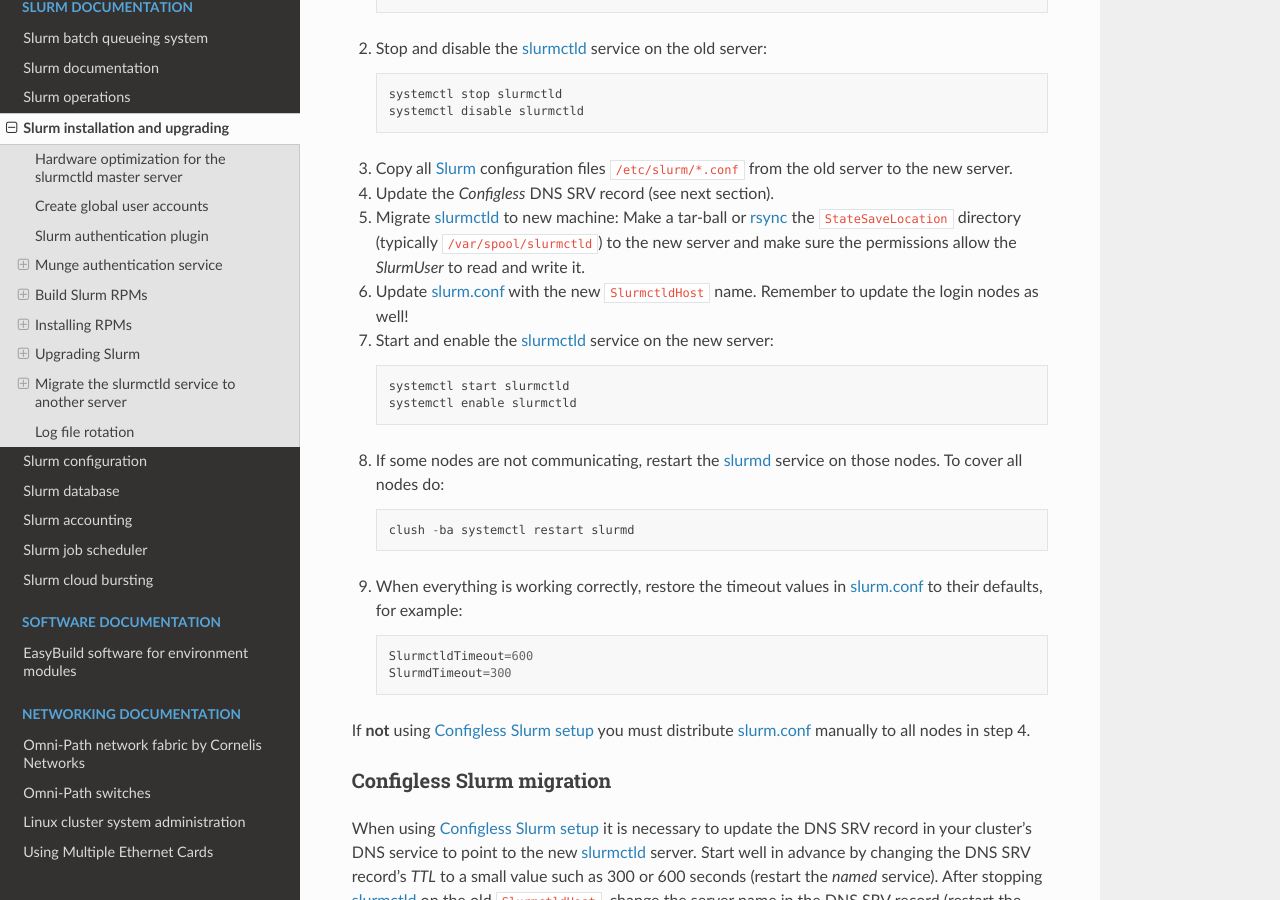
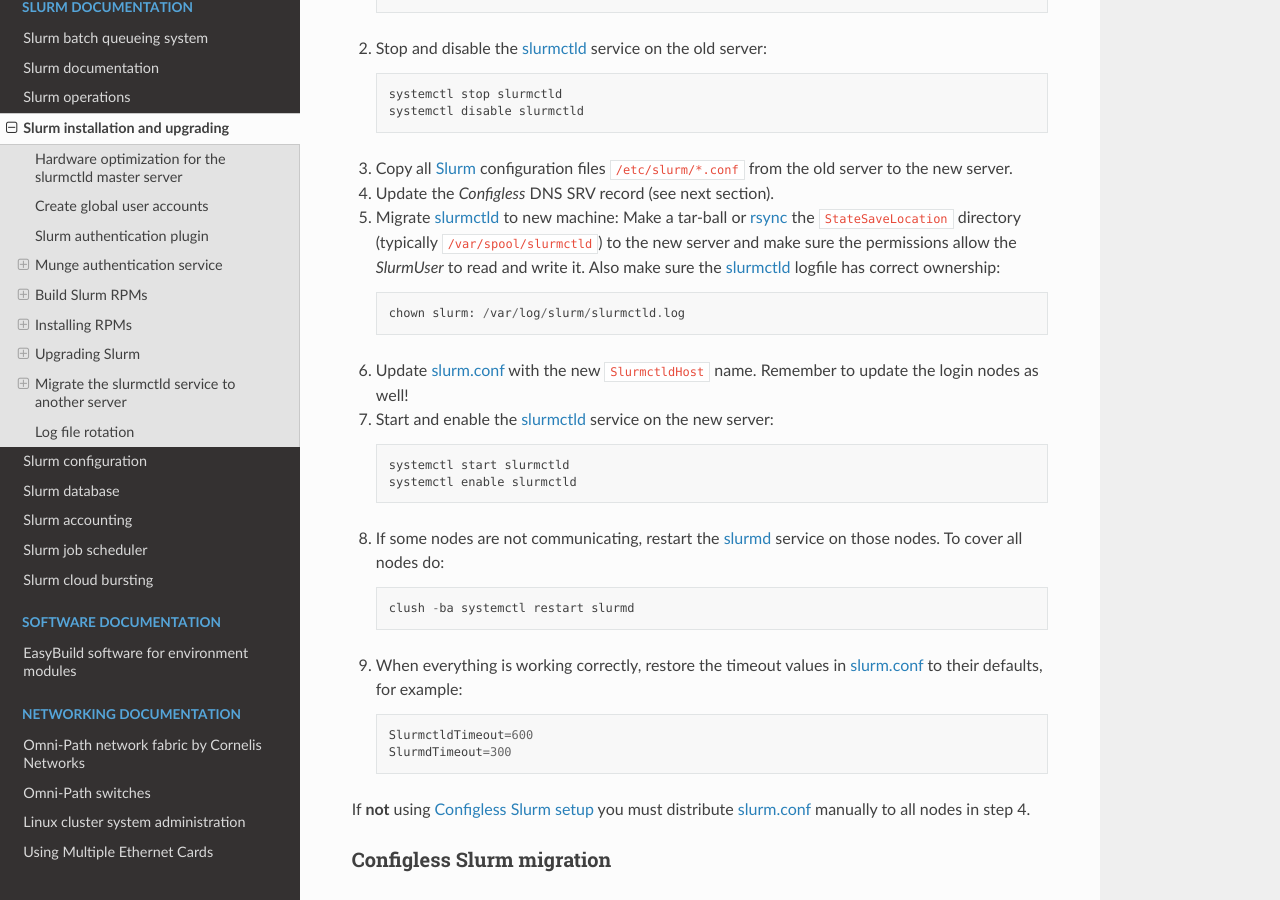
Before and after one commit to OleHolmNielsen/Niflheim_system, a Sphinx documentation site: the page built from docs/Slurm_installation.rst, in a window 1280 px wide and 900 px high, scrolled down 21160 px. Built offline with Sphinx 7.4.7 and the Read the Docs theme 2.0.0, drawn with Linux system fonts in a browser that asks for light colours.

Commit message:
slurmctld_ logfile

```diff
--- a/docs/Slurm_installation.rst
+++ b/docs/Slurm_installation.rst
@@ -914,6 +914,10 @@ and the details are discussed in bug_20070_ :
 5. Migrate slurmctld_ to new machine:
    Make a tar-ball or rsync_ the ``StateSaveLocation`` directory (typically ``/var/spool/slurmctld``)
    to the new server and make sure the permissions allow the *SlurmUser* to read and write it.
+   Also make sure the slurmctld_ logfile has correct ownership::
+
+     chown slurm: /var/log/slurm/slurmctld.log
+
 6. Update slurm.conf_ with the new ``SlurmctldHost`` name.
    Remember to update the login nodes as well!
 7. Start and enable the slurmctld_ service on the new server::
```
